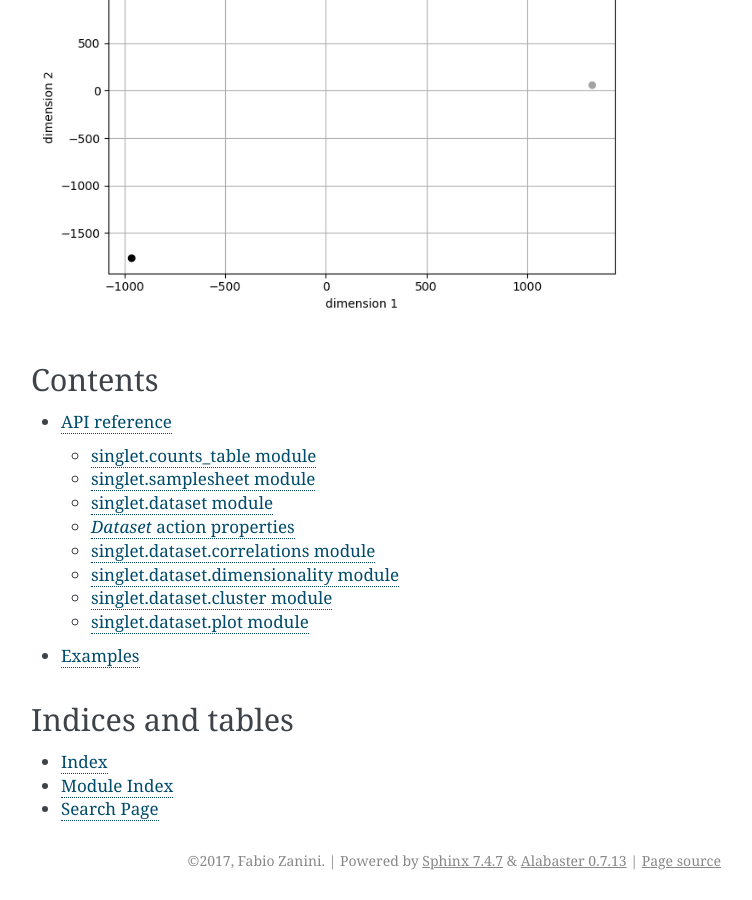
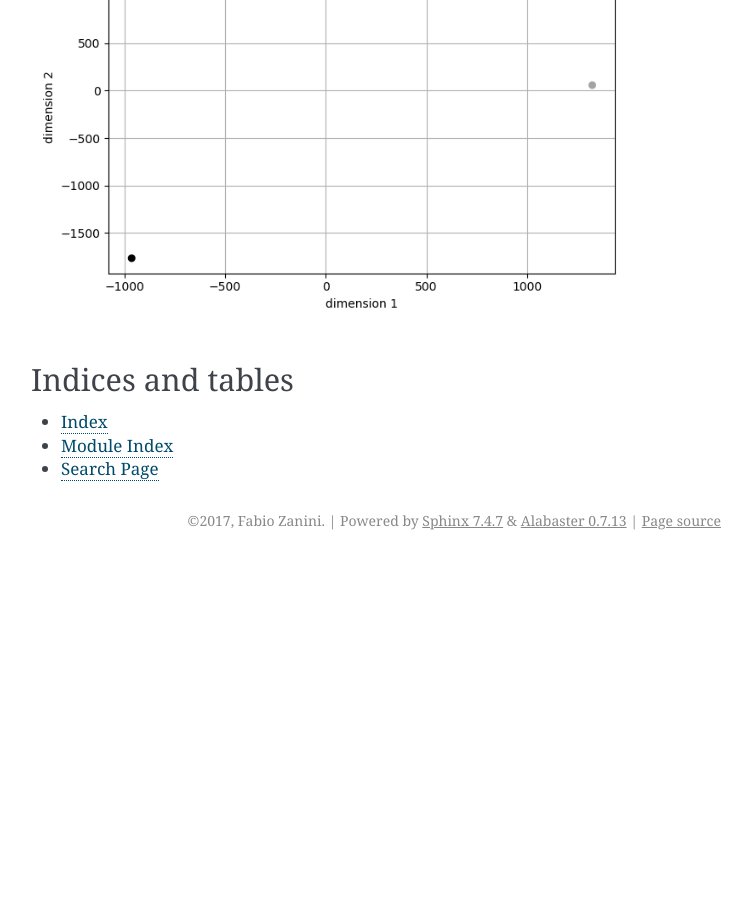
Before and after one commit to iosonofabio/singlet, a Sphinx documentation site: the page built from docs/index.rst, in a window 1280 px wide and 900 px high, scrolled down 1545 px. Shown: the whole window, without its empty margins (389-1141 px from the left). Built offline with Sphinx 7.4.7, drawn with Linux system fonts in a browser that asks for light colours; pages that are not in the unit, such as notebooks, are missing from menus; after the commit the page ends 2105 px from its top, so only the background shows below that; some of the changed text lies outside the part shown.

```diff
--- a/docs/api.rst
+++ b/docs/api.rst
@@ -54,7 +54,7 @@ singlet\.dataset\.correlations module
 
 
 singlet\.dataset\.dimensionality module
--------------------------------------
+---------------------------------------
 
 .. automodule:: singlet.dataset.dimensionality
     :members:
--- a/docs/index.rst
+++ b/docs/index.rst
@@ -66,15 +66,6 @@ This will calculate a t-SNE embedding of the first 200 features and then show yo
    :alt: t-SNE example
 
 
-Contents
--------------
-.. toctree::
-   :maxdepth: 2
-
-   api
-   examples
-
-
 Indices and tables
 ------------------
 
```
